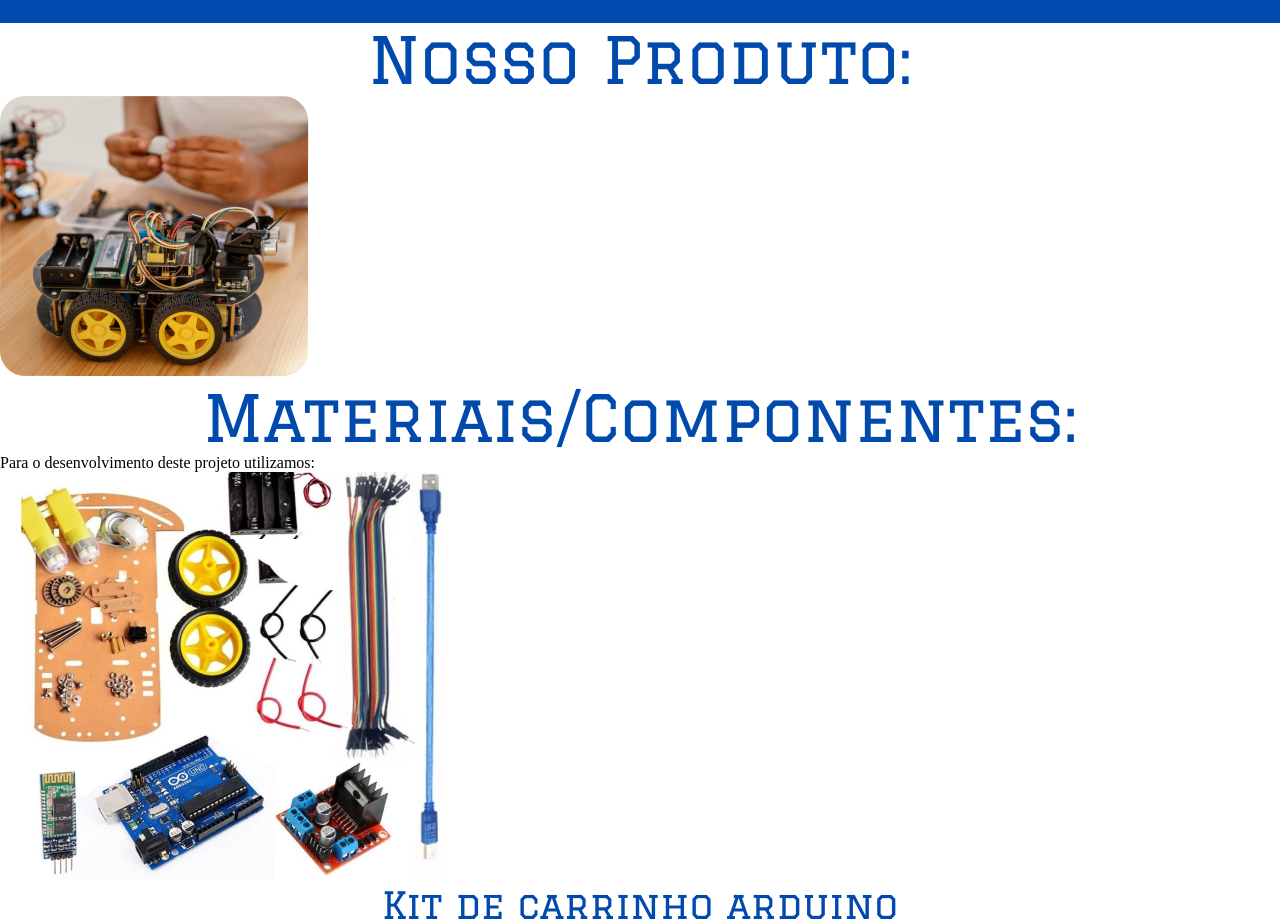
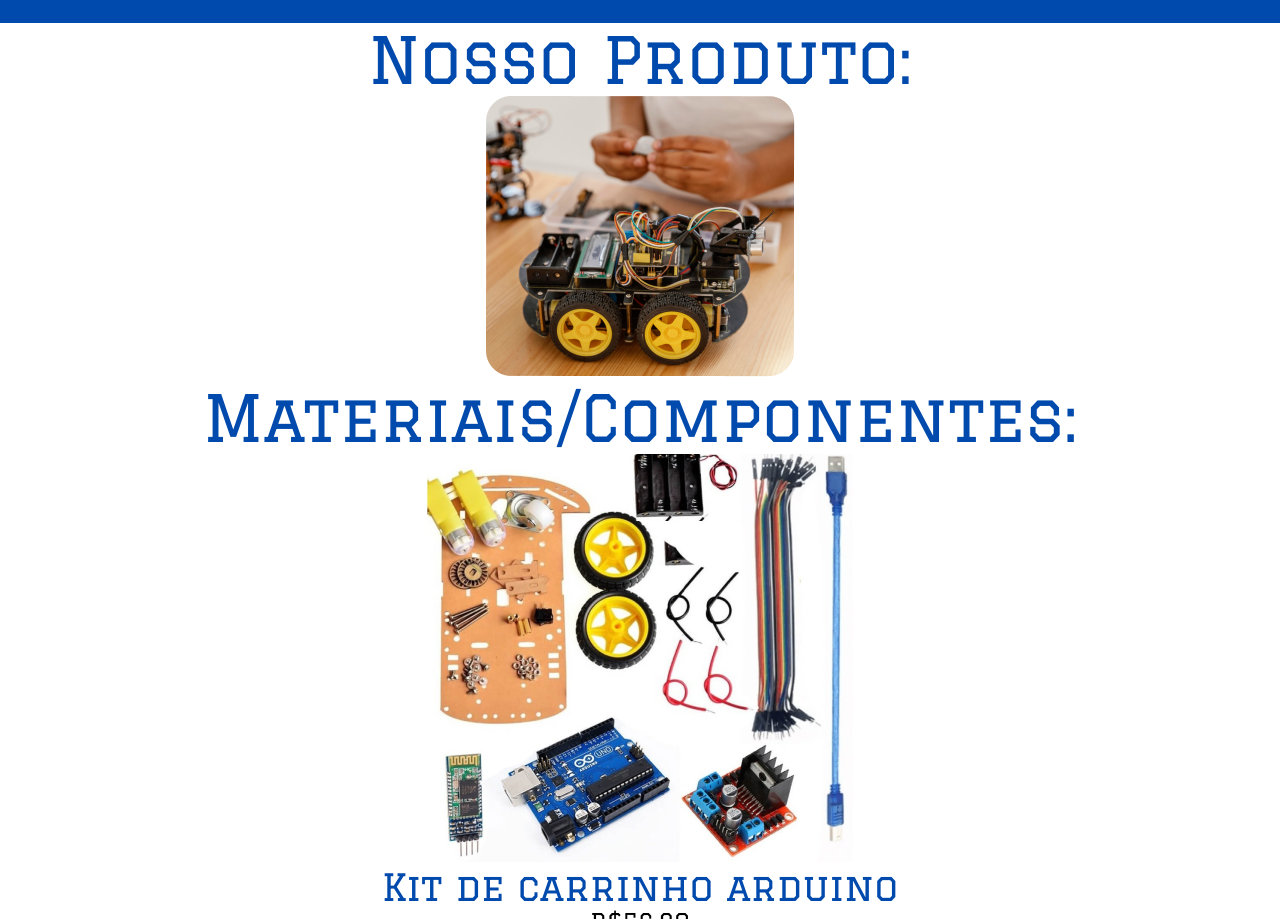
Before and after one commit to EmilyMFerreira/tccg, a React (Vite) app: page /componentes in a window 1280 px wide. Shown: the part 113-1032 px from the top of the page. Built offline with nearby package versions, Linux system fonts and the light colour scheme.

Commit message:
atualizando componentes

```diff
--- a/src/paginas/componentes.jsx
+++ b/src/paginas/componentes.jsx
@@ -18,9 +18,11 @@ function Componentes() {
 
 <div id="material">
     <h1>Materiais/Componentes:</h1>
-    <p>Para o desenvolvimento deste projeto utilizamos:</p>
-    <img src="src/imagens/componentes.png" alt="comps" />
     </div>
+
+<div className="cpimg">
+<img src="src/imagens/componentes.png" alt="comps" />
+</div>
 
 
 
--- a/src/paginas/css/comp.css
+++ b/src/paginas/css/comp.css
@@ -16,12 +16,6 @@ header{
     text-align: center;
    }
 
-   .material-p{
-    color: #004AAD;
- font-family: Graduate;
- font-size: 2.25rem;
- font-weight: 400;
-   }
 
 .kit{
     color: #004AAD;
@@ -57,3 +51,16 @@ header{
 
 
 }
+
+.compimg{
+  align-items: flex-start;
+    text-align: center;
+    display: block;
+}
+
+
+.cpimg{
+  align-items: flex-start;
+  text-align: center;
+  display: block;
+}
```
